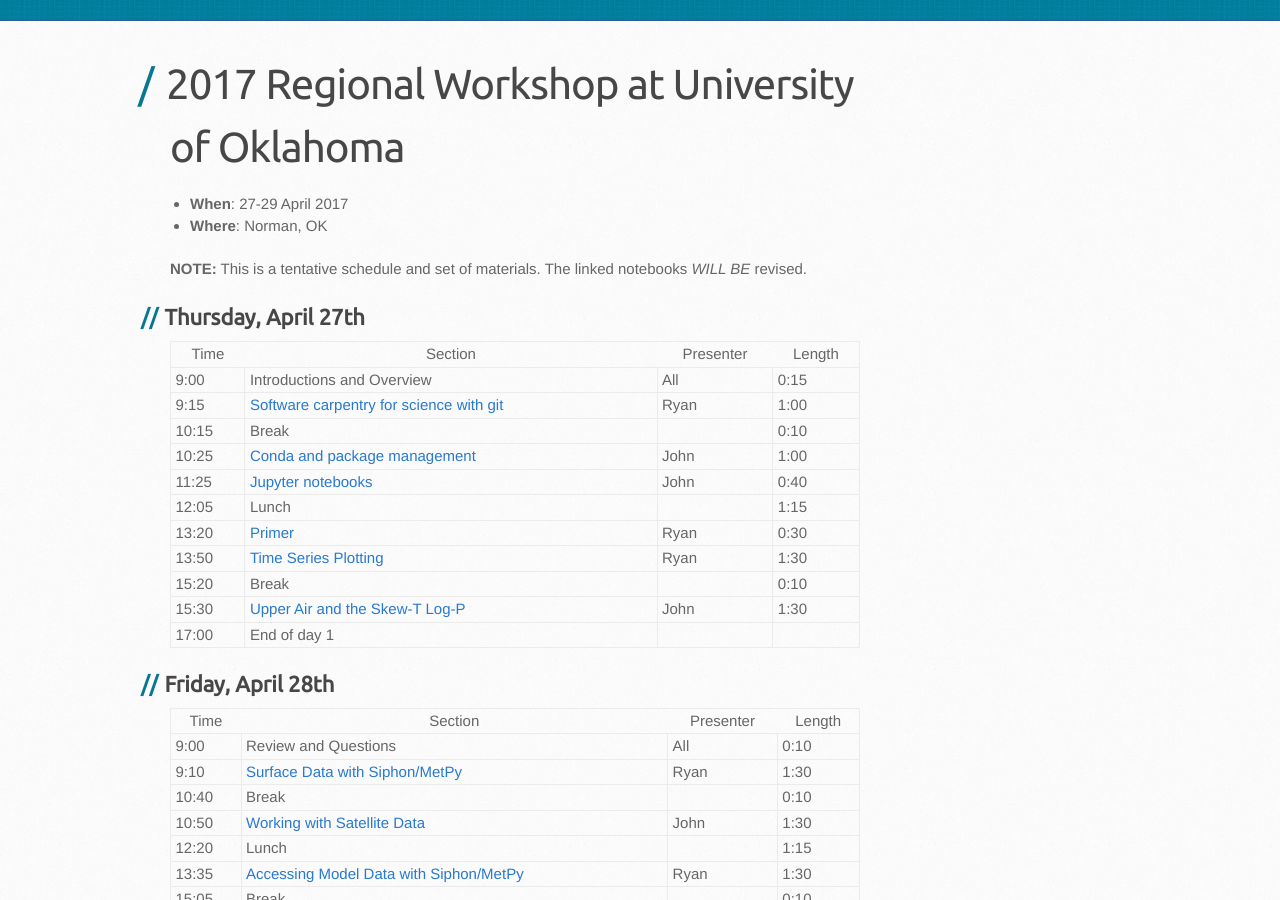
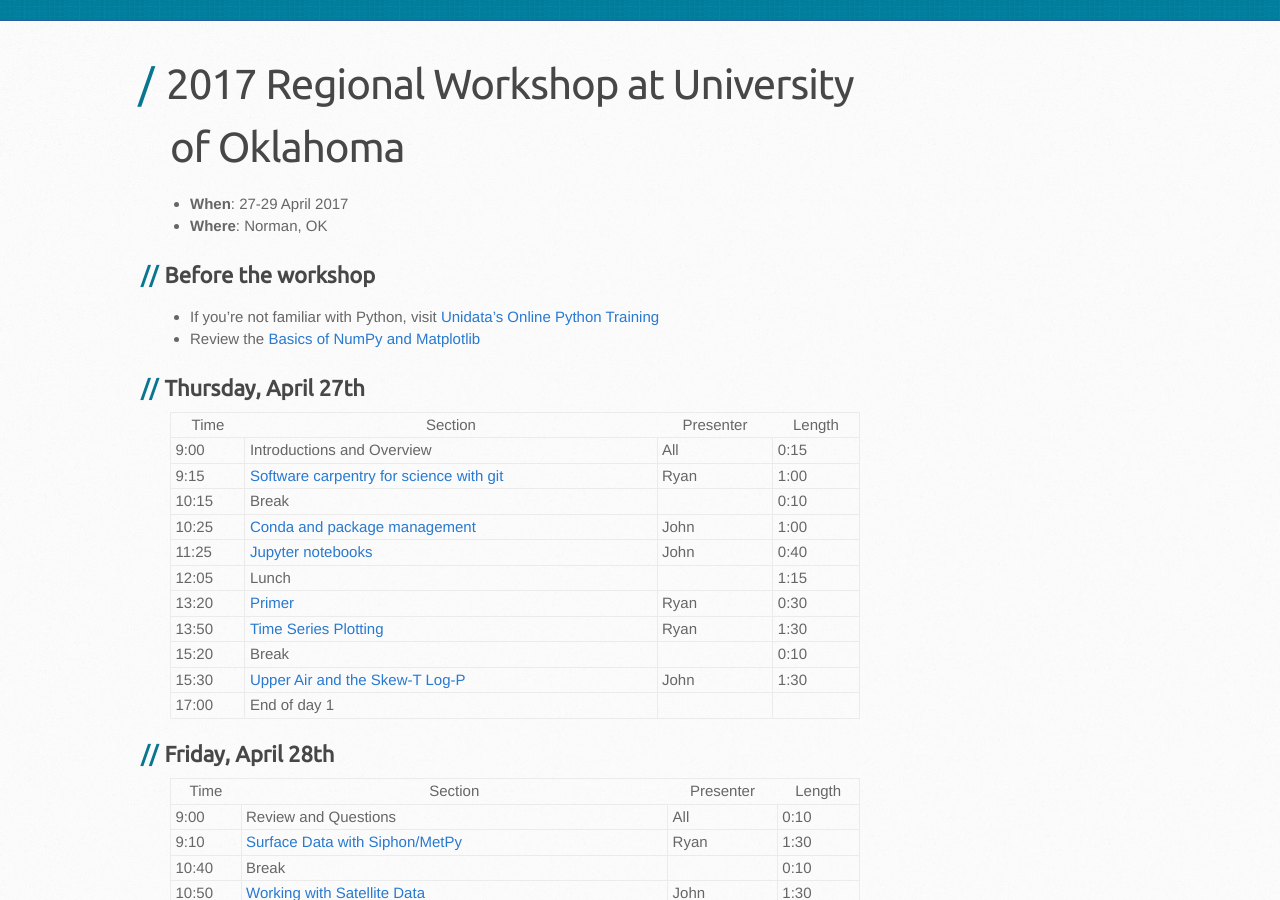
Before and after one commit to Unidata/python-workshop, a Jekyll site: the page built from events/oklahoma2017.md, in a window 1280 px wide and 900 px high, scrolled down 358 px. Built offline with Jekyll 4.4.1, drawn with Linux system fonts in a browser that asks for light colours; some web fonts are replaced; our own code applies the rules of GitHub Pages for plain Markdown files.

Commit message:
Add the homework to the workshop event page

```diff
--- a/events/oklahoma2017.md
+++ b/events/oklahoma2017.md
@@ -6,7 +6,9 @@ title:
 - **When**: 27-29 April 2017
 - **Where**: Norman, OK
 
-**NOTE:** This is a tentative schedule and set of materials. The linked notebooks *WILL BE* revised.
+## Before the workshop
+- If you're not familiar with Python, visit [Unidata's Online Python Training](https://unidata.github.io/online-python-training)
+- Review the [Basics of NumPy and Matplotlib](http://nbviewer.jupyter.org/github/Unidata/unidata-python-workshop/blob/master/notebooks/Primer/Numpy and Matplotlib Basics.ipynb)
 
 ## Thursday, April 27th
 
```
Also changed, not shown: events/madison2017.md (+4 -0 lines).
